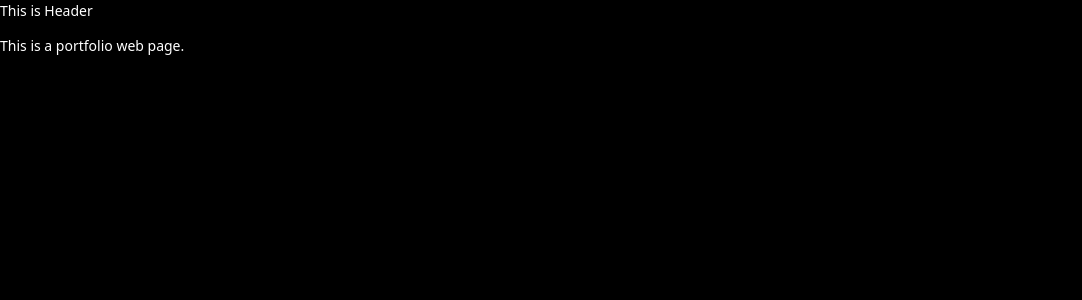
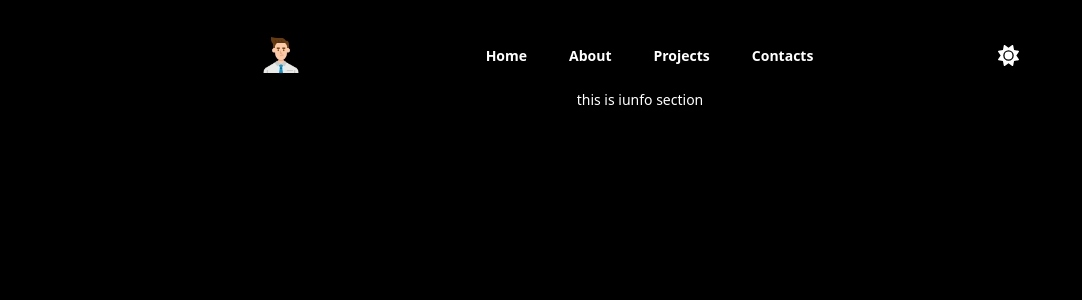
Before and after one commit to prateekrauniyar345/new-portfolio, a React (Vite) app: page / in a window 1280 px wide. Shown: the top 300 px of the page, without its empty margins (0-1082 px from the left). Built offline with nearby package versions, Linux system fonts and the light colour scheme.

Commit message:
made the header, just navs fo now, logic yet to implement.

```diff
--- a/package.json
+++ b/package.json
@@ -10,6 +10,9 @@
     "preview": "vite preview"
   },
   "dependencies": {
+    "@fortawesome/fontawesome-svg-core": "^6.7.2",
+    "@fortawesome/free-solid-svg-icons": "^6.7.2",
+    "@fortawesome/react-fontawesome": "^0.2.2",
     "bootstrap": "^5.3.7",
     "react": "^19.1.0",
     "react-bootstrap": "^2.10.10",
--- a/src/App.jsx
+++ b/src/App.jsx
@@ -1,16 +1,19 @@
-import Header from './components/Header'
-import './App.css'
+import Header from './components/Header';
+import './App.css';
 
 function App() {
-
   return (
     <>
-    <Header/>
-      <div>
-          <p>This is a portfolio web page. </p>
+      <div
+        className="d-flex flex-column align-items-center min-vh-100 mt-4"
+      >
+        <div style={{ maxWidth: '800px', width: '100%' }}>
+          <Header />
+        </div>
+        <p>this is iunfo section</p>
       </div>
     </>
-  )
+  );
 }
 
-export default App
+export default App;
--- a/src/components/Header.jsx
+++ b/src/components/Header.jsx
@@ -1,9 +1,75 @@
-const  Header = () =>{
-return (
-    <div className="">
-        <p>This is Header</p>
-    </div>
-)
-}
+// Header.jsx
+import { Link, useLocation } from 'react-router-dom';
+import { FontAwesomeIcon }   from '@fortawesome/react-fontawesome';
+
+const Header = () => {
+  const { pathname } = useLocation();
+
+  return (
+    <header            /* full-width bar */
+      className="
+        w-100 py-3 px-4                  /* top/bottom & side padding   */
+        d-flex justify-content-between   /* space-between the 3 blocks  */
+        align-items-center               /* vertical centring           */
+      "
+    >
+      {/* LOGO (left) */}
+      <a href="/" className="d-inline-block">
+        <img src="logo.png" alt="profile" style={{ height: 40, width: 40 }} />
+      </a>
+
+      {/* NAVIGATION (centre) */}
+      <nav className="flex-grow-1">        {/* allow nav to stretch   */}
+        <ul
+          className="
+            d-flex justify-content-center  /* centre within flex-grow */
+            align-items-center gap-5       /* equal horizontal gaps   */
+            list-unstyled m-0 fw-bold
+          "
+        >
+          <li>
+            <Link
+              to="/"
+              aria-current={pathname === '/' ? 'page' : undefined}
+              className="text-white text-decoration-none"
+            >
+              Home
+            </Link>
+          </li>
+          <li>
+            <Link
+              to="/about"
+              aria-current={pathname === '/about' ? 'page' : undefined}
+              className="text-white text-decoration-none"
+            >
+              About
+            </Link>
+          </li>
+          <li>
+            <Link
+              to="/project"
+              aria-current={pathname === '/project' ? 'page' : undefined}
+              className="text-white text-decoration-none"
+            >
+              Projects
+            </Link>
+          </li>
+          <li>
+            <Link
+              to="/contact"
+              aria-current={pathname === '/contact' ? 'page' : undefined}
+              className="text-white text-decoration-none"
+            >
+              Contacts
+            </Link>
+          </li>
+        </ul>
+      </nav>
+
+      {/* THEME ICON (right) */}
+      <FontAwesomeIcon icon={['fas', 'sun']} className="text-white fs-4" />
+    </header>
+  );
+};
 
 export default Header;
--- /dev/null
+++ b/src/icon.js
@@ -0,0 +1,5 @@
+// src/icons.js
+import { library } from '@fortawesome/fontawesome-svg-core';
+import { faSun, faMoon, faHatCowboy } from '@fortawesome/free-solid-svg-icons';
+
+library.add(faSun, faMoon, faHatCowboy);
--- a/src/main.jsx
+++ b/src/main.jsx
@@ -5,6 +5,7 @@ import './index.css'
 import 'bootstrap/dist/js/bootstrap.bundle.min.js';     // Bootstrap JS plugins
 import App from './App.jsx'
 import { BrowserRouter } from 'react-router-dom';
+import './icon.js';            // <-- side-effect import, no export
 
 
 
```
Also changed, not shown: public/logo.png (added), 1 other file (tests, documents, lock files or other folders).
